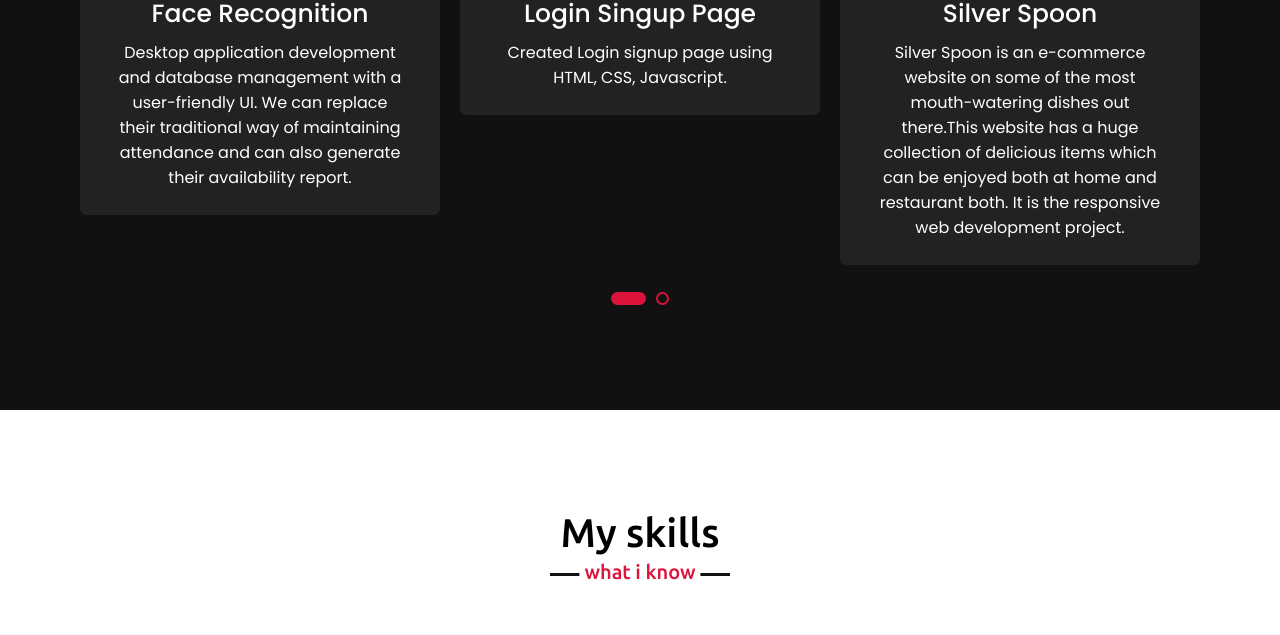
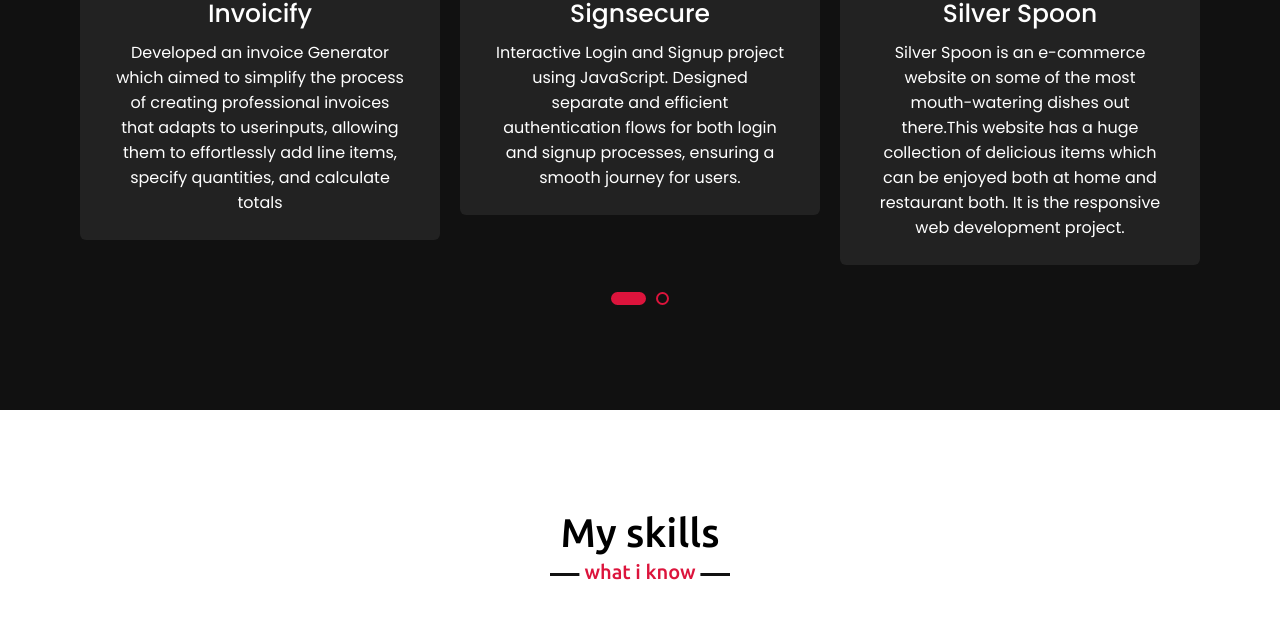
Before and after one commit to parul2908/Responsive-Personal-Portfolio-Website, a plain HTML site: page index.html in a window 1280 px wide. Shown: the part 1949-2584 px from the top of the page. Drawn offline with nearby package versions, Linux system fonts and the light colour scheme.

Commit message:
Update index.html

```diff
--- a/index.html
+++ b/index.html
@@ -81,28 +81,34 @@
                 <div class="card">
                     <div class="box">
                         <!-- <i class="fa fa-globe"></i> -->
-                        <img src="images/port.png" alt="">
-                        <div class="text">Portfolio Website</div>
-                        <p>Developed a responsive portfolio website using HTML, CSS, Javascript.                        </p>
+                        <img src="images/LOGO wid.png" alt="">
+                        <div class="text">Widdflix</div>
+                        <p>Developed an IMDB clone using React, where users can
+                            explore various movies,
+                            webseries etc ans there additional information
+                            such as cast, crew, plot summaries, and ratings.
+                          </p>
                     </div>
                 </div>
                 <div class="card">
                     <div class="box">
-                        <img src="images/face.jpg" alt="">
+                        <img src="images/LOGO invoice.jpg" alt="">
                         <!-- <i class="fas fa-search"></i> -->
-                        <div class="text">Face Recognition</div>
-                        <p>Desktop application development and database management
-                            with a user-friendly UI.
-                            We can replace their traditional way of
-                            maintaining attendance and can also generate their
-                            availability report.</p>
+                        <div class="text">Invoicify</div>
+                        <p>Developed an invoice Generator which aimed to simplify the
+                            process of creating professional invoices that adapts
+                            to userinputs, allowing them to
+effortlessly add line items, specify quantities, and calculate totals</p>
                     </div>
                 </div>
                 <div class="card">
                     <div class="box">
                         <img src="images/login.jpeg" alt="">
-                        <div class="text">Login Singup Page</div>
-                        <p>Created Login signup page using HTML, CSS, Javascript.
+                        <div class="text">Signsecure</div>
+                        <p>Interactive Login and Signup project using JavaScript.
+                            Designed separate and efficient authentication flows for both
+                            login and signup processes, ensuring a
+smooth journey for users.
                             </p>
                     </div>
                 </div>
```
